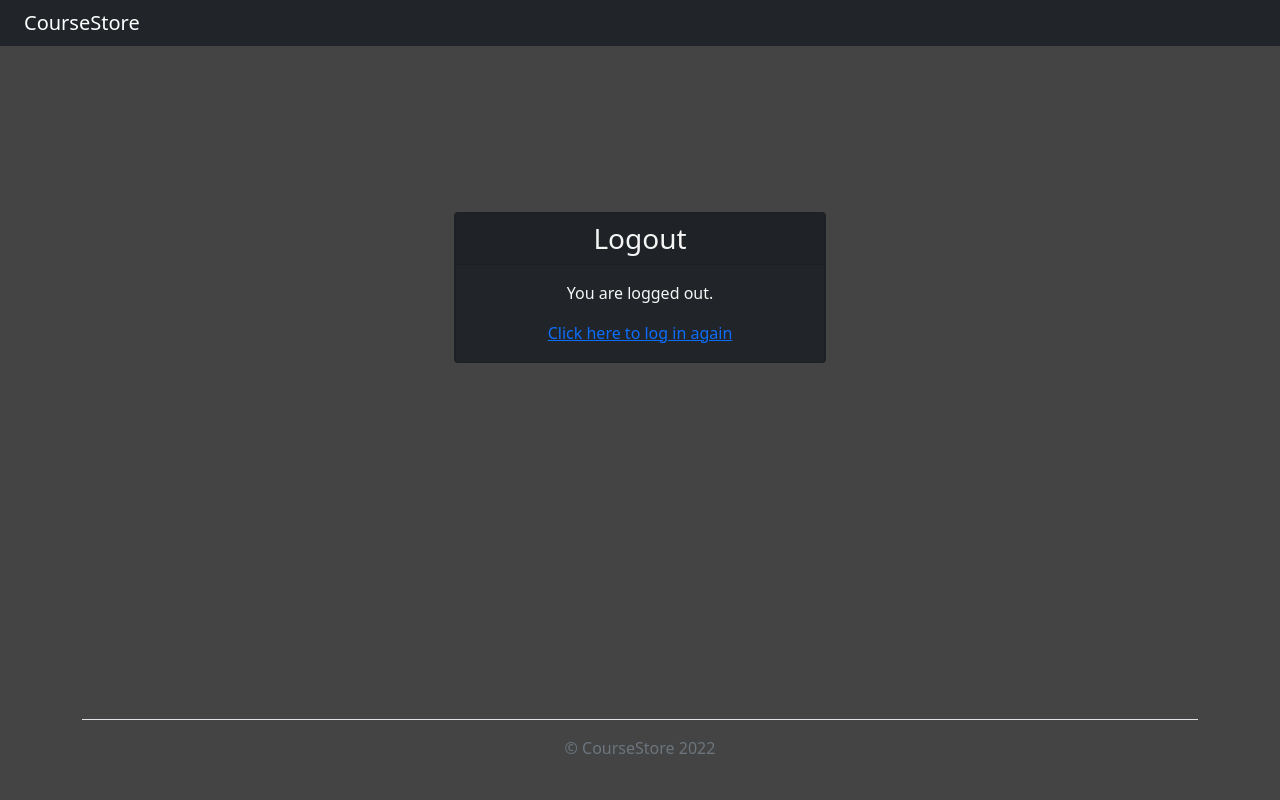
After one commit to MateuszM-M/CourseStore, a Django app: template src/users/templates/registration/logout.html in a window 1280 px wide. The commit adds this page. Run offline with Django 4.2, Linux system fonts and the light colour scheme; the template is opened without the code that fills it, so the values that code supplies are empty.

Commit message:
add logout page

```diff
--- a/src/templates/layout/navbar.html
+++ b/src/templates/layout/navbar.html
@@ -33,11 +33,12 @@
                 </div>
             </form>
 
-            <span class="navbar-text mx-2">
-                <p>Hi, {{ request.user }}</p>
-            </span>
+
 
             <ul class="navbar-nav">
+                <li class="nav-item">
+                    <a class="nav-link" href="">Mateusz</a>
+                </li>
                 <li class="nav-item">
                     <a class="nav-link" href="{% url 'users:logout' %}">Logout</a>
                 </li>
--- /dev/null
+++ b/src/users/templates/registration/logout.html
@@ -0,0 +1,24 @@
+{% extends "layout/main.html" %}
+
+{% block title %}Course Store | Logout{% endblock %}
+
+{% block content %}
+
+<div class="container d-flex justify-content-around my-auto">
+    <div class="card col-md-4 bg-dark">
+        <main class="form-signin">
+            <div class="login-form">
+
+                <div class="card text-center bg-dark">
+                    <h3 class="fw-normal card-text card-header">Logout</h3>
+                    <div class="text-align-center my-3">
+
+                        <p>You are logged out.</p>
+                        <a href="{% url 'users:login' %}">Click here to log in again</a>
+                    </div>
+                </div>
+            </div>
+        </main>
+    </div>
+</div>
+{% endblock %}
--- a/src/users/urls.py
+++ b/src/users/urls.py
@@ -11,6 +11,7 @@ urlpatterns = [
         template_name='registration/login.html'),
         name='login'),
     path('logout/',
-        auth_views.LogoutView.as_view(),
+        auth_views.LogoutView.as_view(
+            template_name='registration/logout.html'),
         name='logout'),
 ]
```
